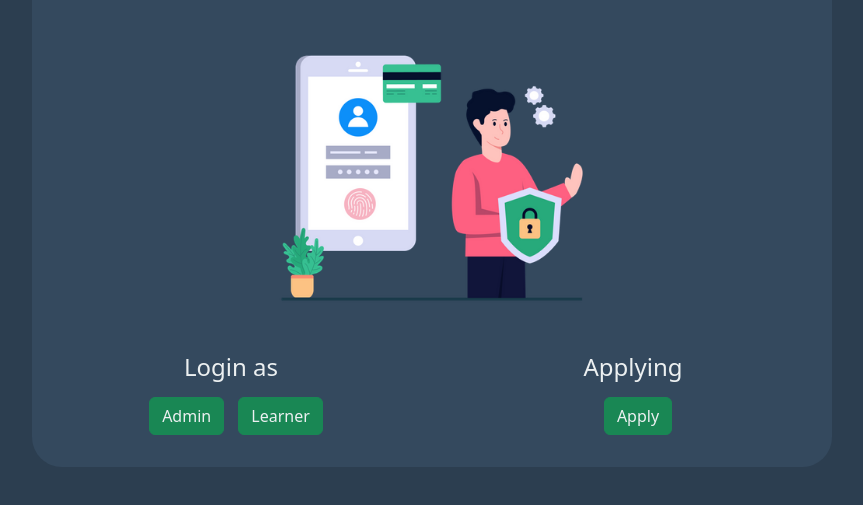
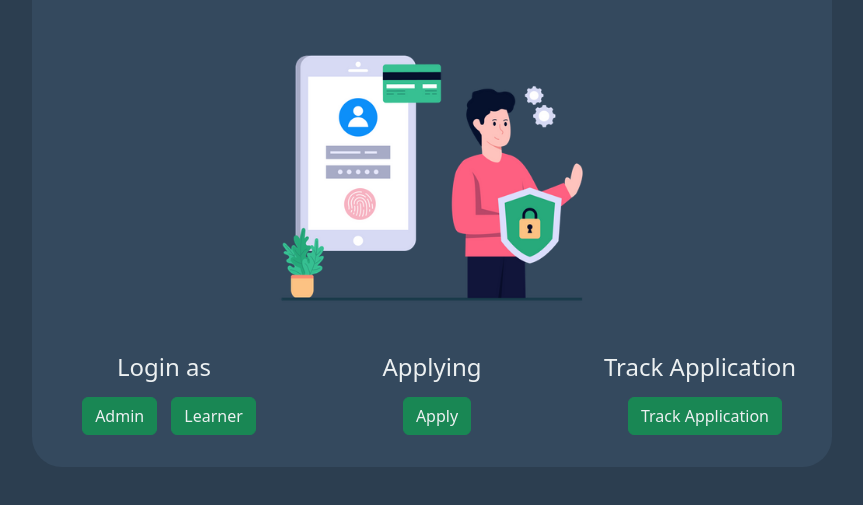
Before and after one commit to CynthiaLebelela/Application-Management-System-AMS-, a plain HTML site: page index.html in a window 1280 px wide. Shown: the part 103-608 px from the top of the page, without its empty margins (208-1071 px from the left). Drawn offline with nearby package versions, Linux system fonts and the light colour scheme.

Commit message:
Update index.html
added the track application button

```diff
--- a/index.html
+++ b/index.html
@@ -30,6 +30,12 @@
             <a href="application.html" target="Blank">Apply</a>
           </button>
         </div>
+        <div class="col">
+          <h4>Track Application</h4>
+          <button type="button" class="btn btn-success">
+            <a href="track_application.php" target="Blank">Track Application</a>
+          </button>
+        </div>
       </div>
     </div>
   </body>
```
